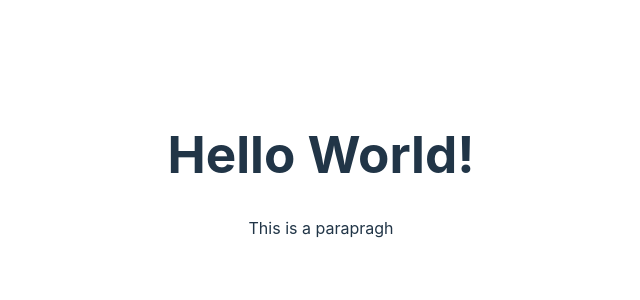
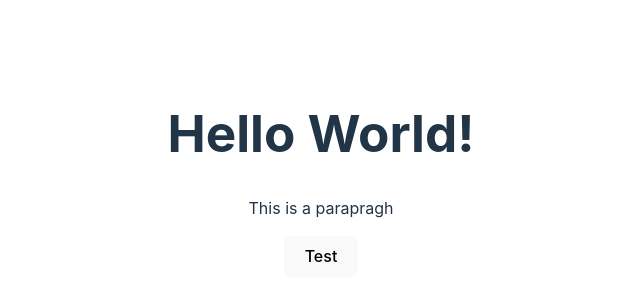
Before and after one commit to elleiell/echat, a React (Vite) app: page / in a window 1280 px wide. Shown: the part 226-526 px from the top of the page, without its empty margins (319-959 px from the left). Built offline with nearby package versions, Linux system fonts and the light colour scheme.

Commit message:
Added button test

```diff
--- a/src/App.jsx
+++ b/src/App.jsx
@@ -8,6 +8,7 @@ function App() {
       <div>
         <h1>Hello World!</h1>
         <p>This is a parapragh</p>
+        <button>Test</button>
       </div>
     </>
   )
```
